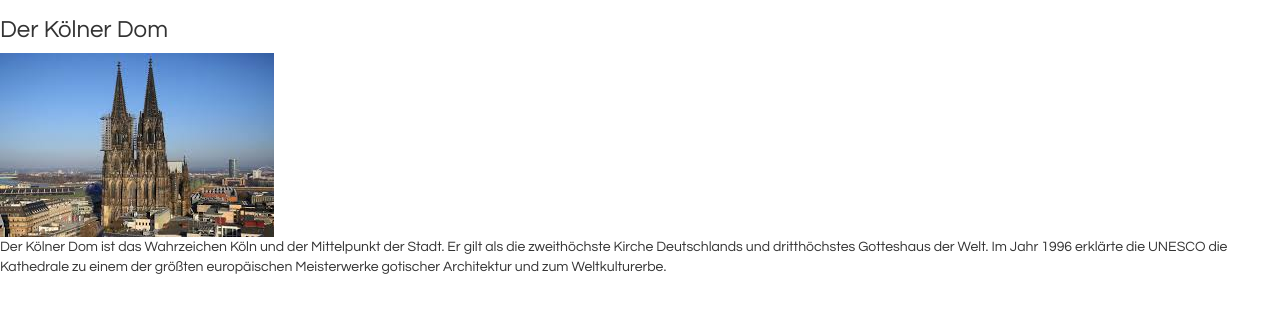
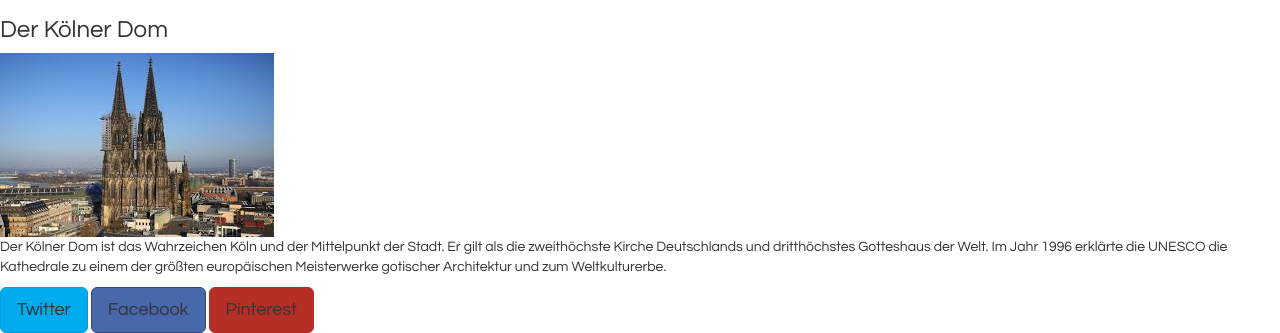
Before and after one commit to Maiannia/blog-lig, a plain HTML site: page index.html in a window 1280 px wide. Shown: the part 1445-1778 px from the top of the page. Before the commit the page ends 1732 px from the top, so only its background shows below. Drawn offline with Linux system fonts and the light colour scheme.

Commit message:
adding non-functional social buttons
adding social buttons to html + color to css

```diff
--- a/css/styles.css
+++ b/css/styles.css
@@ -5,3 +5,16 @@ body {
 h2 {
   font-size: 45px;
 }
+
+.btn-twitter {
+  background: #00acee;
+  border-color: #009ad5;
+}
+.btn-facebook {
+  background: #4868ac;
+  border-color: #314776;
+}
+.btn-pinterest {
+  background: #b62f26;
+  border-color: #b62f26;
+}
--- a/index.html
+++ b/index.html
@@ -58,6 +58,12 @@
     UNESCO die Kathedrale zu einem der größten europäischen Meisterwerke gotischer Architektur und
     zum Weltkulturerbe. </p>
 
+    <div id='social-buttons'>
+    <button class='btn btn-lg btn-twitter'>Twitter</button>
+    <button class='btn btn-lg btn-facebook'>Facebook</button>
+    <button class='btn btn-lg btn-pinterest'>Pinterest</button>
+  </div>
+
 
 </body>
 </html>
```
